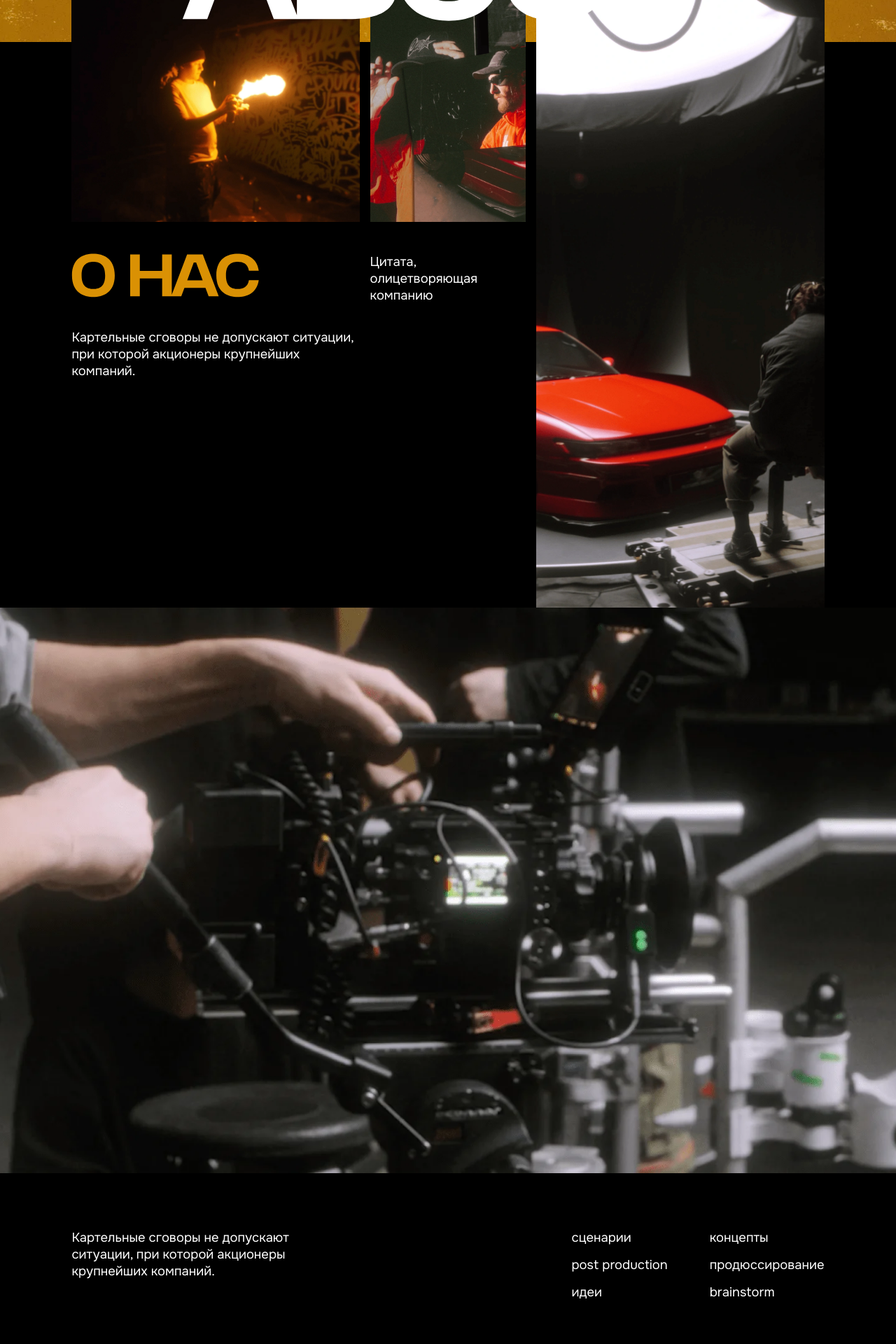
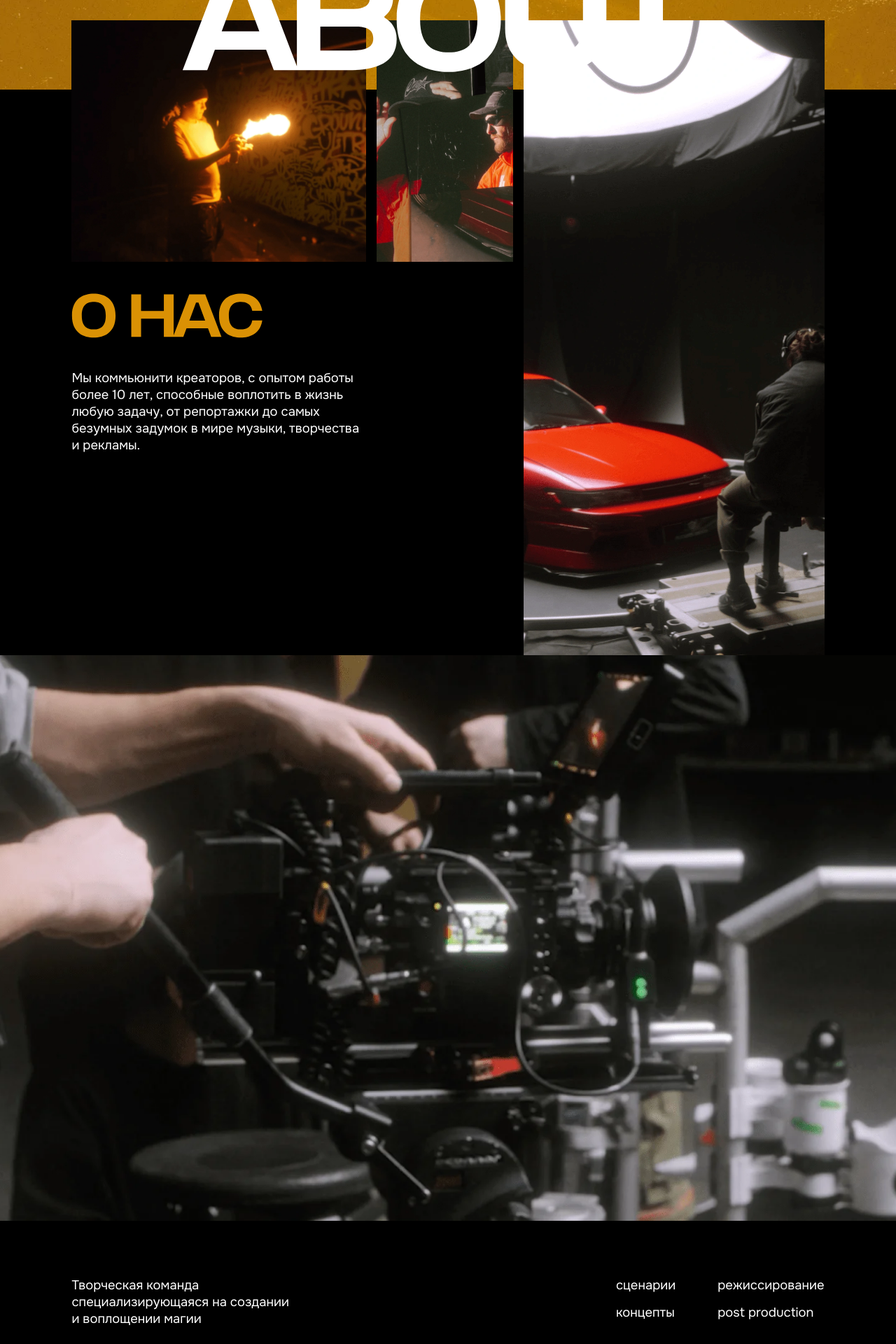
Before and after one commit to dmitriikapustin/cmbr.media, a Next.js app: page / in a window 1280 px wide. Shown: the part 740-2660 px from the top of the page at 70% size. Built offline with nearby package versions, Linux system fonts and the light colour scheme.

Commit message:
corrections

```diff
--- a/src/components/about-block.jsx
+++ b/src/components/about-block.jsx
@@ -1,21 +1,31 @@
-import Image from "next/image"
+import Image from 'next/image'
 
-export default function AboutBlock ({deviceType}) {
+export default function AboutBlock({ deviceType }) {
 	return (
-    <section className={`about-block block h-fit ${deviceType}`} id="about">
+		<section className={`about-block block h-fit ${deviceType}`} id='about'>
 			<div className={`container ${deviceType}`}>
-        <div className="content flex">
-          <div className="card flex flex-col">
-            <Image src='/images/about-image-1.webp' alt="" width={600} height={600}/>
-            <Image alt="" width={1000} height={1000} src='/svg/about-text.svg' style={{width: '65%', height: 'auto'}}/>
-            <p>Картельные сговоры не допускают ситуации, при которой акционеры крупнейших компаний.</p>
+				<div className='content flex'>
+					<div className='card flex flex-col'>
+						<Image src='/images/about-image-1.webp' alt='' width={600} height={600} />
+						<Image
+							alt=''
+							width={1000}
+							height={1000}
+							src='/svg/about-text.svg'
+							style={{ width: '65%', height: 'auto' }}
+						/>
+						<p>
+							Мы коммьюнити креаторов, с опытом работы более 10 лет, способные воплотить в
+							жизнь любую задачу, от репортажки до самых безумных задумок в мире музыки,
+							творчества и рекламы.
+						</p>
 					</div>
-          <div className="card flex flex-col">
-            <Image src='/images/about-image-2.webp' alt="" width={600} height={600}/>
-            <p>Цитата, олицетворяющая компанию</p>
+					<div className='card flex flex-col'>
+						<Image src='/images/about-image-2.webp' alt='' width={600} height={600} />
+						{/* <p>Цитата, олицетворяющая компанию</p> */}
 					</div>
-          <div className="card flex flex-col">
-            <Image src='/images/about-image-3.webp' alt="" width={600} height={600}/>
+					<div className='card flex flex-col'>
+						<Image src='/images/about-image-3.webp' alt='' width={600} height={600} />
 					</div>
 				</div>
 			</div>
--- a/src/components/heart-block.jsx
+++ b/src/components/heart-block.jsx
@@ -1,30 +1,17 @@
 'use client'
-import { motion } from "framer-motion"
-import { useState } from "react"
-import Image from "next/image"
+import { motion } from 'framer-motion'
+import { useMemo, useState } from 'react'
+import Image from 'next/image'
 
-
-export default function HeartBlock ({deviceType, isMobile}) {
-
-  const [isClicked, setIsClicked] = useState(false)
-  const opacityValue = isClicked ? 1 : 0
-
-  const heartAnimation = {
-    initial: {scale: 1},
-    animate: {
-      scale: 0.9,
-      transition: {
-        duration: 0.9,
-        repeat: Infinity,
-        repeatType: 'reverse',
-        delay: 0.1
-      }
-    }
-  }
-
-  const generateIconAnimation = (y, rotate, duration_y, duration_rotate, delay_y, delay_rotate) => (
-    {
-      initial: {y: 0, rotate: 0},
+const generateIconAnimation = (
+	y,
+	rotate,
+	duration_y,
+	duration_rotate,
+	delay_y,
+	delay_rotate
+) => ({
+	initial: { y: 0, rotate: 0 },
 	animate: {
 		y: y,
 		rotate: rotate,
@@ -43,73 +30,146 @@ export default function HeartBlock ({deviceType, isMobile}) {
 			}
 		}
 	}
+})
+
+export default function HeartBlock({ deviceType, isMobile }) {
+	const [isClicked, setIsClicked] = useState(false)
+	const opacityValue = isClicked ? 1 : 0
+
+	const heartAnimation = useMemo(
+		() => ({
+			initial: { scale: 1 },
+			animate: {
+				scale: 0.9,
+				transition: {
+					duration: 0.9,
+					repeat: Infinity,
+					repeatType: 'reverse',
+					delay: 0.1
 				}
+			}
+		}),
+		[]
 	)
 
 	return (
 		<section className={`heart-block block h-fit ${deviceType}`}>
-      <div className="dark-bg section-bg"/>
-      <Image src={'/images/heart-block-bg.webp'} alt="" fill className="section-bg" style={{opacity: opacityValue}}/>
-      <div className="icons-container section-bg" style={{opacity: opacityValue}}>
+			<div className='dark-bg section-bg' />
+			<Image
+				src={'/images/heart-block-bg.webp'}
+				alt=''
+				fill
+				className='section-bg'
+				style={{ opacity: opacityValue }}
+			/>
+			<div className='icons-container section-bg' style={{ opacity: opacityValue }}>
 				<motion.div
-          initial="initial"
-          animate="animate"
+					initial='initial'
+					animate='animate'
 					variants={generateIconAnimation(70, 45, 5, 9, 0, 0.4)}
-          className="icon-wrapper" style={{left: isMobile ? '5%' : '20%', top: isMobile ? '10%' : '20%'}}>
-          <Image src={'/heart-block/icon-1.webp'} alt="" width={300} height={300}/>
+					className='icon-wrapper'
+					style={{ left: isMobile ? '5%' : '20%', top: isMobile ? '10%' : '20%' }}>
+					<Image src={'/heart-block/icon-1.webp'} alt='' width={300} height={300} />
 				</motion.div>
 				<motion.div
-          initial="initial"
-          animate="animate"
+					initial='initial'
+					animate='animate'
 					variants={generateIconAnimation(130, -180, 9, 10, 0, 0.9)}
-          className="icon-wrapper" style={{right: isMobile ? '0' : '20%', top: isMobile ? '50%' : '30%'}}>
-          <Image src={'/heart-block/icon-2.webp'} alt="" width={300} height={300}/>
+					className='icon-wrapper'
+					style={{ right: isMobile ? '0' : '20%', top: isMobile ? '50%' : '30%' }}>
+					<Image src={'/heart-block/icon-2.webp'} alt='' width={300} height={300} />
 				</motion.div>
 				<motion.div
-          initial="initial"
-          animate="animate"
+					initial='initial'
+					animate='animate'
 					variants={generateIconAnimation(-150, 145, 7, 8.5, 0, 0.2)}
-          className="icon-wrapper" style={{left: isMobile ? '0%' : '10%', top: isMobile ? '60%' : '50%'}}>
-          <Image src={'/heart-block/icon-3.webp'} alt="" width={300} height={300}/>
+					className='icon-wrapper'
+					style={{ left: isMobile ? '0%' : '10%', top: isMobile ? '60%' : '50%' }}>
+					<Image src={'/heart-block/icon-3.webp'} alt='' width={300} height={300} />
 				</motion.div>
 			</div>
 			<div className={`container relative ${deviceType}`}>
-        <div className="top-container flex" style={{color: 'white'}}>
-          <p>Картельные сговоры не допускают ситуации, при которой акционеры крупнейших компаний.</p>
-          <div className="flex flex-row justify-between">
-            <div className="flex flex-col column-wrapper">
+				<div className='top-container flex' style={{ color: 'white' }}>
+					<p>Творческая команда специализирующаяся на создании и воплощении магии</p>
+					<div className='flex flex-row justify-between'>
+						<div className='flex flex-col column-wrapper'>
 							<p>сценарии</p>
+							<p>концепты</p>
+						</div>
+						<div className='flex flex-col column-wrapper'>
+							<p>режиссирование</p>
 							<p>post production</p>
-              <p>идеи</p>
-            </div>
-            <div className="flex flex-col column-wrapper">
-              <p>концепты</p>
-              <p>продюссирование</p>
-              <p>brainstorm</p>
 						</div>
 					</div>
 				</div>
 				<motion.div
-          initial="initial"
-          animate={isClicked ? "animate" : "initial"}
+					initial='initial'
+					animate={isClicked ? 'animate' : 'initial'}
 					variants={heartAnimation}
-          onClick={() => {setIsClicked(!isClicked)}}
-          className="heart-wrapper cursor-pointer flex justify-center items-center text-center">
-            <p style={{color: 'white', zIndex: 2, opacity: isClicked ? 0 : 1, transition: 'var(--animationTransition)', marginTop: '-50px', position: 'absolute'}}>Нажми на меня</p>
-            <Image src={'/heart-block/heart-black.webp'} width={2000} height={2000} alt="" style={{opacity: isClicked ? 0 : 1}}/>
-            <Image src={'/heart-block/heart-pink.webp'} width={2000} height={2000} alt="" style={{opacity: opacityValue}}/>
+					onClick={() => {
+						setIsClicked(!isClicked)
+					}}
+					className='heart-wrapper cursor-pointer flex justify-center items-center text-center'>
+					<p
+						style={{
+							color: 'white',
+							zIndex: 2,
+							opacity: isClicked ? 0 : 1,
+							transition: 'var(--animationTransition)',
+							marginTop: '-50px',
+							position: 'absolute'
+						}}>
+						Нажми на меня
+					</p>
+					<Image
+						src={'/heart-block/heart-black.webp'}
+						width={2000}
+						height={2000}
+						alt=''
+						style={{ opacity: isClicked ? 0 : 1 }}
+					/>
+					<Image
+						src={'/heart-block/heart-pink.webp'}
+						width={2000}
+						height={2000}
+						alt=''
+						style={{ opacity: opacityValue }}
+					/>
 				</motion.div>
-        <div className="text-wrapper flex flex-col">
-          {isMobile ?
+				<div className='text-wrapper flex flex-col'>
+					{isMobile ? (
 						<>
-          <Image src={'/heart-block/pink-text-mob.webp'} width={2000} height={2000} alt=""/>
-          <Image src={'/heart-block/white-text-mob.webp'} width={2000} height={2000} alt="" style={{opacity: opacityValue}}/>
+							<Image
+								src={'/heart-block/pink-text-mob.webp'}
+								width={2000}
+								height={2000}
+								alt=''
+							/>
+							<Image
+								src={'/heart-block/white-text-mob.webp'}
+								width={2000}
+								height={2000}
+								alt=''
+								style={{ opacity: opacityValue }}
+							/>
 						</>
-          :
+					) : (
 						<>
-          <Image src={'/heart-block/pink-text-pc.webp'} width={2000} height={2000} alt=""/>
-          <Image src={'/heart-block/white-text-pc.webp'} width={2000} height={2000} alt="" style={{opacity: opacityValue}}/>
-          </>}
+							<Image
+								src={'/heart-block/pink-text-pc.webp'}
+								width={2000}
+								height={2000}
+								alt=''
+							/>
+							<Image
+								src={'/heart-block/white-text-pc.webp'}
+								width={2000}
+								height={2000}
+								alt=''
+								style={{ opacity: opacityValue }}
+							/>
+						</>
+					)}
 				</div>
 			</div>
 		</section>
--- a/src/components/title-block.jsx
+++ b/src/components/title-block.jsx
@@ -1,14 +1,26 @@
-import Image from "next/image";
+import Image from 'next/image'
 
-
-export default function TitleBlock ({deviceType, isMobile}) {
+export default function TitleBlock({ deviceType, isMobile }) {
 	return (
 		<section className={`title-block relative block with-header ${deviceType}`}>
-      <Image src={'/images/title-block-bg.webp'} fill alt="" style={{zIndex: -1, objectFit: 'cover'}}/>
+			<Image
+				src={'/images/title-block-bg.webp'}
+				fill
+				alt=''
+				style={{ zIndex: -1, objectFit: 'cover' }}
+			/>
 			<div className={`container ${deviceType} flex items-end more-w`}>
-        <div className="content flex flex-col" style={{color: 'white'}}>
-          <p>Безусловно, укрепление и развитие внутренней структуры прекрасно подходит для реализации прогресса профессионального сообщества.</p>
-          <Image width={1000} height={1000} alt="" src={isMobile ? "/svg/title-text-mob.svg" : "/svg/title-text-pc.svg"} style={{width: '100%', height: 'auto'}}/>
+				<div className='content flex flex-col' style={{ color: 'white' }}>
+					<p>We are CMBR media</p>
+					{!isMobile && (
+						<Image
+							width={1000}
+							height={1000}
+							alt=''
+							src='/svg/title-text-pc.svg'
+							style={{ width: '100%', height: 'auto' }}
+						/>
+					)}
 				</div>
 			</div>
 		</section>
--- a/src/styles/components/form-block.sass
+++ b/src/styles/components/form-block.sass
@@ -16,6 +16,8 @@
       opacity: .5
   form
     gap: 15px
+  .contacts-links
+    gap: 30px
   &.pc
     .content
       height: 100%
@@ -24,7 +26,7 @@
       .form
         gap: 60px
         flex-direction: row
-        > a
+        .contacts-links
           width: fit-content
           flex-shrink: 0
           padding-top: 20px
--- a/src/styles/global.sass
+++ b/src/styles/global.sass
@@ -49,9 +49,9 @@ main
         height: fit-content
         min-height: 100lvh
   .container
-    padding: 30px 0px
+    padding: 25px 0px
     &.pc
-      min-height: 680px
+      min-height: 768px
       height: 101vh
     &.mob
       height: 100lvh
```
Also changed, not shown: src/components/form-block.jsx (+20 -5 lines). Lines whose indentation alone changed are shown as unchanged.
